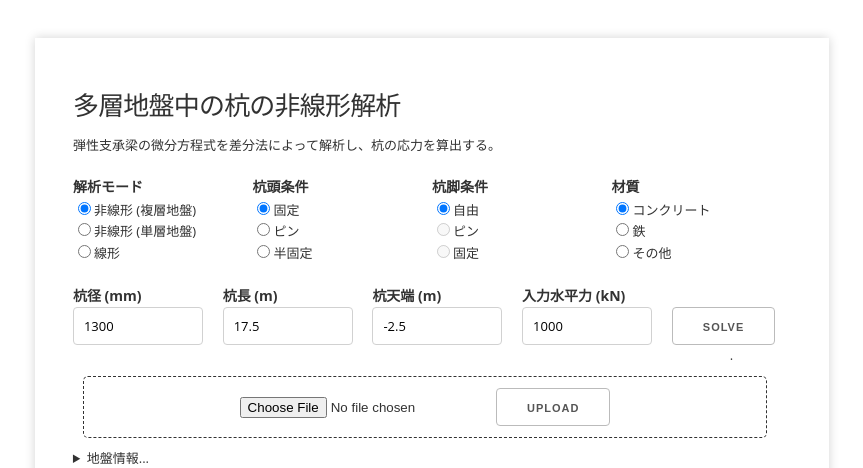
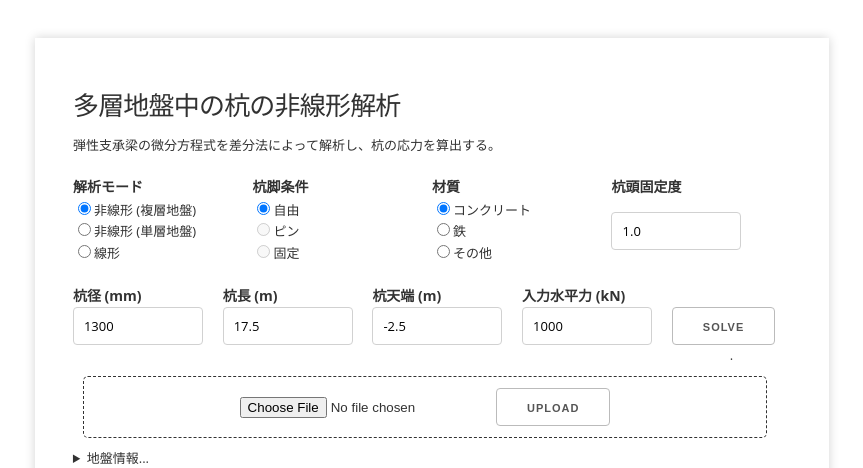
Before and after one commit to ryuhey0123/PileAnalyser, a Flask app: template templates/main.html in a window 1280 px wide. Shown: the top 468 px of the page, without its empty margins (208-1071 px from the left). Run offline with Flask 2, Linux system fonts and the light colour scheme; the template is opened without the code that fills it, so the values that code supplies are empty; some libraries are stand-ins or nearby versions.

Commit message:
杭頭固定度指定UIを追加

```diff
--- a/calculations.py
+++ b/calculations.py
@@ -57,9 +57,10 @@ def kh_by_soil_data(diameter: float, x: np.ndarray, soil_data: dict):
 
 
 def top_condition_to_stiffness(mode, condition, div_num, div_size, stiffness, diameter, kh0s, force) -> float:
-    if condition == "1.0":
+    condition = float(condition)
+    if condition == 1.0:
         k0 = np.inf
-    elif condition == "0.0":
+    elif condition == 0.0:
         k0 = 10e-15
     else:
         k0 = half_condition_solver(mode, condition, div_num, div_size, stiffness, diameter, kh0s, force)
--- a/static/js/test.js
+++ b/static/js/test.js
@@ -18,7 +18,7 @@ function solve_button() {
     var inputForm = document.getElementById("inputForm");
     var inputData = JSON.stringify({
         "mode": inputForm.mode.value,
-        "condition": inputForm.condition.value,
+        "condition": inputForm.condition_value.value,
         "bottom_condition": inputForm.bottom_condition.value,
         "material": inputForm.material.value,
         "diameter": inputForm.diameter.value,
--- a/templates/main.html
+++ b/templates/main.html
@@ -21,20 +21,15 @@
     <table style="width: 100%; table-layout: fixed;">
       <tr>
         <th>解析モード</th>
-        <th>杭頭条件</th>
         <th>杭脚条件</th>
         <th>材質</th>
+        <th>杭頭固定度</th>
       </tr>
       <tr>
         <td>
           <label><input type="radio" name="mode" value="non_liner" checked>非線形 (複層地盤)</label>
           <label><input type="radio" name="mode" value="non_liner_single">非線形 (単層地盤)</label>
           <label><input type="radio" name="mode" value="liner">線形</label>
-        </td>
-        <td>
-          <label><input type="radio" name="condition" value="1.0" checked>固定</label>
-          <label><input type="radio" name="condition" value="0.0">ピン</label>
-          <label><input type="radio" name="condition" value="0.5">半固定</label>
         </td>
         <td>
           <label><input type="radio" name="bottom_condition" value="free" checked>自由</label>
@@ -45,6 +40,9 @@
           <label><input type="radio" name="material" value="concrete" checked>コンクリート</label>
           <label><input type="radio" name="material" value="steel">鉄</label>
           <label><input type="radio" name="material" value="other">その他</label>
+        </td>
+        <td>
+          <input type="number" name="condition_value" value="1.0" max="1.0" min="0.0" step="0.1">
         </td>
       </tr>
     </table>
```
